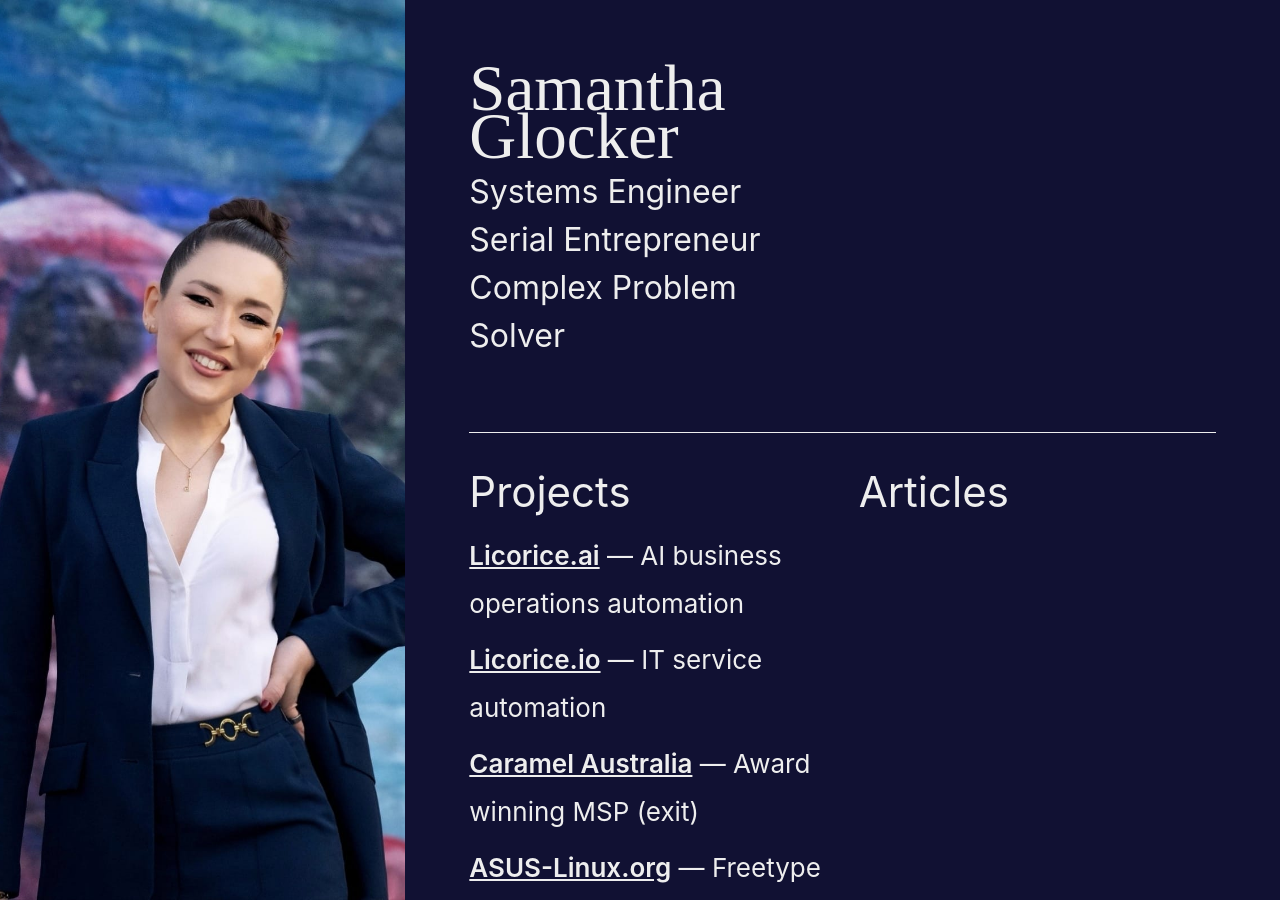
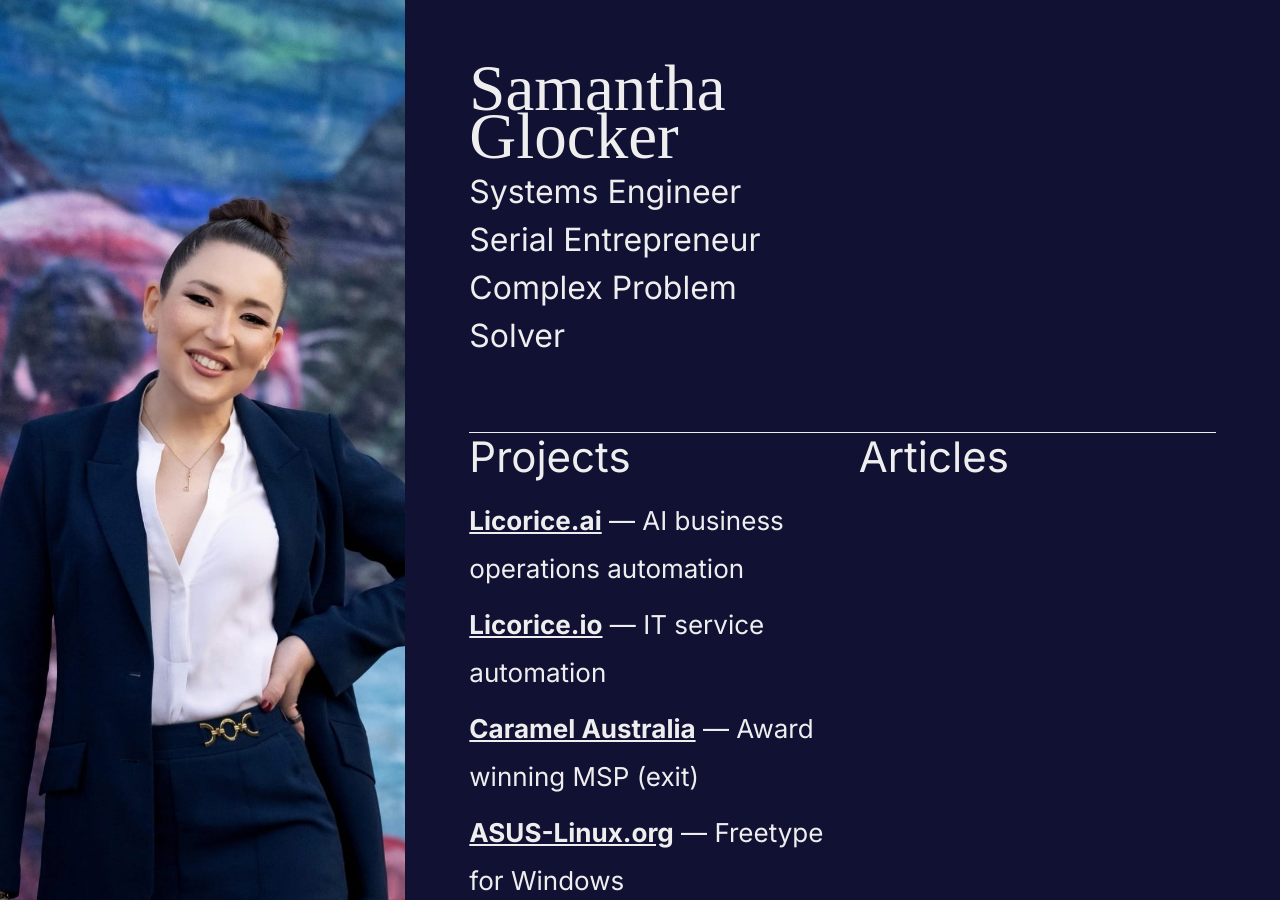
Before and after one commit to sammilucia/sammilucia.github.io, a Jekyll site: the page built from index.md, in a window 1280 px wide. Built offline with Jekyll 4.4.1, drawn with Linux system fonts in a browser that asks for light colours; some web fonts are replaced.

Commit message:
fix fonts

```diff
--- a/assets/css/styles.css
+++ b/assets/css/styles.css
@@ -1,10 +1,16 @@
-/* style.css */
+/* import fonts */
+@import url('https://fonts.googleapis.com/css2?family=GFS+Didot&family=Inter:wght@400;700&display=swap');
+
+/* reset styles */
+* {
+    margin: 0;
+    padding: 0;
+    box-sizing: border-box;
+}
 
 body, html {
 	height: 100%;
-	margin: 0;
-	padding: 0;
-	overflow: hidden;
+	/** overflow: hidden; **/
 }
 
 body {
```
